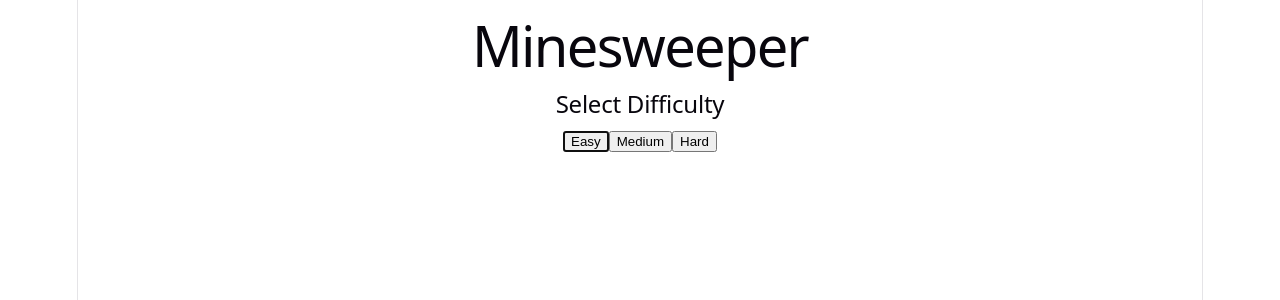
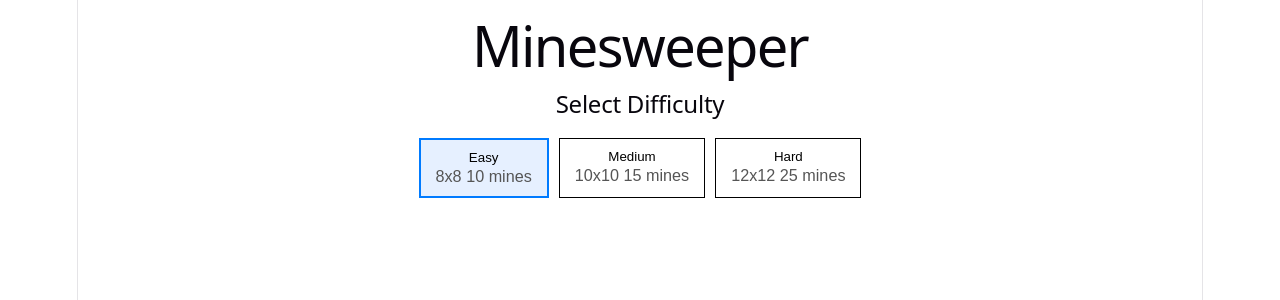
Before and after one commit to jjeremiass/minesweeper, a React (Vite) app: page / in a window 1280 px wide. Shown: the top 300 px of the page. Built offline with nearby package versions, Linux system fonts and the light colour scheme.

Commit message:
Added grid size and bomb amount to menu

```diff
--- a/src/components/Menu.jsx
+++ b/src/components/Menu.jsx
@@ -1,61 +1,86 @@
-import React, { useEffect, useRef } from "react";
+import React, { useState, useEffect } from "react";
 
 function Menu({ onStart }) {
-  const buttonsRef = useRef([]);
+  const difficulties = [
+    { label: "Easy", rows: 8, cols: 8, mines: 10 },
+    { label: "Medium", rows: 10, cols: 10, mines: 15 },
+    { label: "Hard", rows: 12, cols: 12, mines: 25 },
+  ];
+
+  const [selectedIndex, setSelectedIndex] = useState(0);
 
   useEffect(() => {
-    buttonsRef.current[0]?.focus();
+    function handleKey(e) {
+      if (e.repeat) return;
 
-    function handleKey(e) {
-      const currentIndex = buttonsRef.current.findIndex(
-        btn => btn === document.activeElement
-      );
-
-      if (e.key === "ArrowRight") {
-        e.preventDefault();
-        const next = (currentIndex + 1) % buttonsRef.current.length;
-        buttonsRef.current[next]?.focus();
-      }
-
-      if (e.key === "ArrowLeft") {
-        e.preventDefault();
-        const prev =
-          (currentIndex - 1 + buttonsRef.current.length) %
-          buttonsRef.current.length;
-        buttonsRef.current[prev]?.focus();
+      switch (e.key) {
+        case "ArrowLeft":
+          setSelectedIndex((prev) =>
+            prev === 0 ? difficulties.length - 1 : prev - 1
+          );
+          break;
+        case "ArrowRight":
+          setSelectedIndex((prev) =>
+            prev === difficulties.length - 1 ? 0 : prev + 1
+          );
+          break;
+        case "Enter":
+        case " ":
+          e.preventDefault();
+          {
+          const d = difficulties[selectedIndex];
+          onStart({ rows: d.rows, cols: d.cols, mines: d.mines });
+          }
+          break;
+        default:
+          break;
       }
     }
 
     window.addEventListener("keydown", handleKey);
     return () => window.removeEventListener("keydown", handleKey);
-  }, []);
+  }, [selectedIndex, onStart]);
 
   return (
     <div className="app-container">
       <h1>Minesweeper</h1>
-
       <h2>Select Difficulty</h2>
 
-      <button
-        ref={el => (buttonsRef.current[0] = el)}
-        onClick={() => onStart({ rows: 8, cols: 8, mines: 10 })}
+      <div
+        className="difficulty-buttons"
+        style={{
+          display: "flex",
+          flexDirection: "row",
+          gap: "10px",
+          justifyContent: "center",
+          marginTop: "20px",
+        }}
       >
-        Easy
-      </button>
-
-      <button
-        ref={el => (buttonsRef.current[1] = el)}
-        onClick={() => onStart({ rows: 10, cols: 10, mines: 15 })}
-      >
-        Medium
-      </button>
-
-      <button
-        ref={el => (buttonsRef.current[2] = el)}
-        onClick={() => onStart({ rows: 12, cols: 12, mines: 25 })}
-      >
-        Hard
-      </button>
+        {difficulties.map((d, index) => (
+          <button
+            key={d.label}
+            onClick={() =>
+              onStart({ rows: d.rows, cols: d.cols, mines: d.mines })
+            }
+            style={{
+              display: "flex",
+              flexDirection: "column",
+              alignItems: "center",
+              gap: "2px",
+              padding: "10px 15px",
+              border:
+                index === selectedIndex ? "2px solid #007bff" : "1px solid #000",
+              background: index === selectedIndex ? "#e6f0ff" : "#fff",
+              cursor: "pointer",
+            }}
+          >
+            <div>{d.label}</div>
+            <div style={{ fontSize: "0.9rem", color: "#555" }}>
+              {d.rows}x{d.cols} {d.mines} mines
+            </div>
+          </button>
+        ))}
+      </div>
     </div>
   );
 }
```
